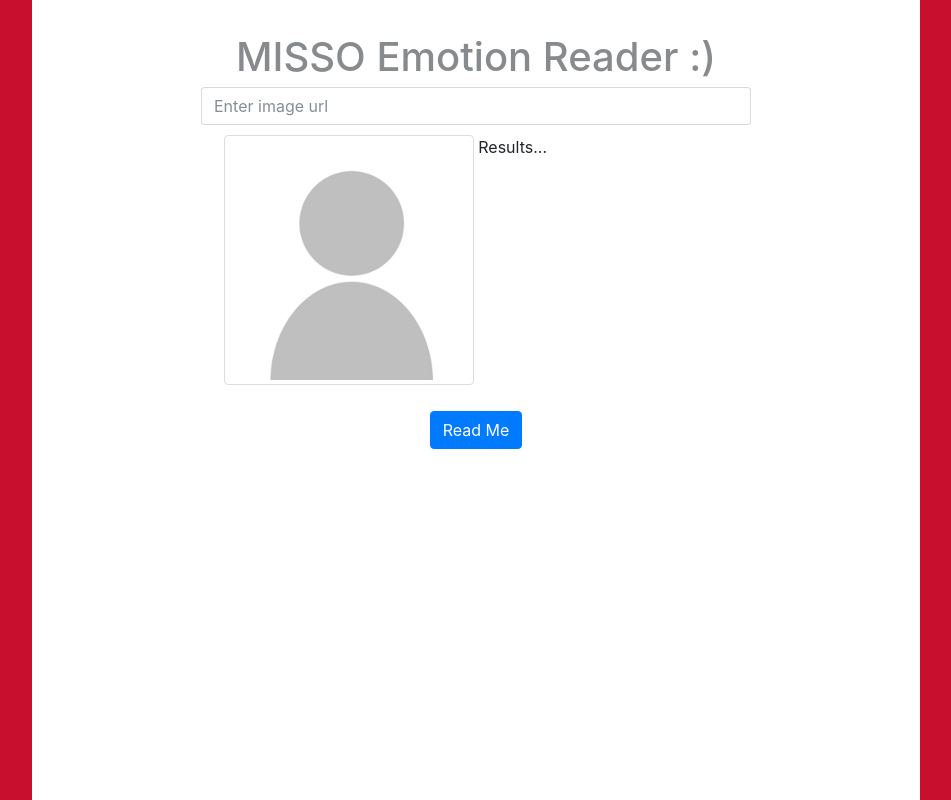
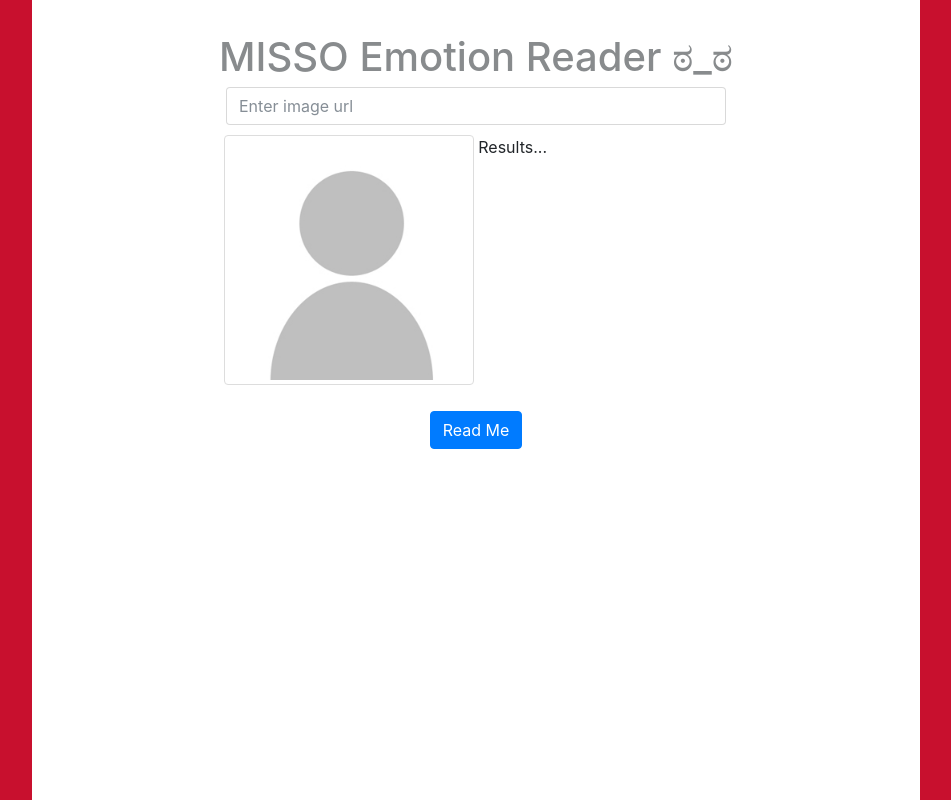
Before and after one commit to pklam/emotion-demo, a plain HTML site: page index.html in a window 1280 px wide. Shown: the whole page, without its empty margins (164-1115 px from the left). Drawn offline with nearby package versions, Linux system fonts and the light colour scheme.

Commit message:
Tweaked styling. Added better face

```diff
--- a/index.html
+++ b/index.html
@@ -8,9 +8,9 @@
 <body style="background-color:#C8102E;">
     <div class="container" style="text-align:center;">
     <form id="submit-form" style="width:80%; height:100vh; margin: 0 auto; background-color:white; padding: 10px;">
-            <h1 style="color:#888B8D; margin-top: 25px;">MISSO Emotion Reader :)</h1>
+            <h1 style="color:#888B8D; margin-top: 25px;">MISSO Emotion Reader ಠ_ಠ</h1>
         <div class="form-group">
-            <input type="text" class="form-control" id="image-url-textbox" placeholder="Enter image url" style="width:550px; margin: 0 auto;">
+            <input type="text" class="form-control" id="image-url-textbox" placeholder="Enter image url" style="width:500px; margin: 0 auto;">
             <div>
             <img class="img-thumbnail" src="images/placeholder.jpg" id="image-thumbnail" style="margin:10px 0px; max-width:250px;display:inline-block;">
             <div id="scores-res" style="display:inline-block;vertical-align: top;height: 100%;width: 250px;text-align: left;margin:10px 0px;">Results...</div>
```
